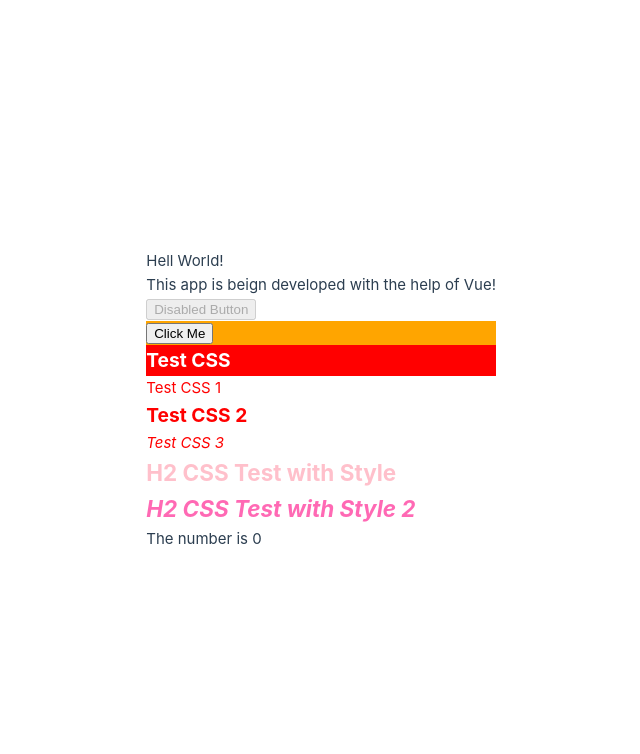
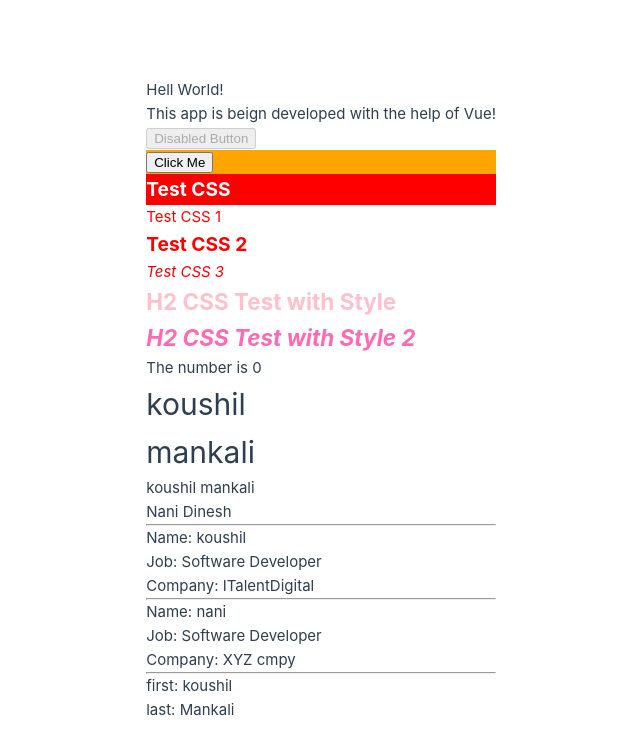
Before and after one commit to koushil-mankali/Vuejs-Practice, a Vue app in the folder vue1/: page / in a window 1280 px wide. Shown: the top 754 px of the page, without its empty margins (144-784 px from the left). Built offline with nearby package versions, Linux system fonts and the light colour scheme.

Commit message:
v-for done

```diff
--- a/vue1/src/App.vue
+++ b/vue1/src/App.vue
@@ -22,6 +22,22 @@ let state = () => {
     },
     displayElement: false,
     num: 0,
+    list1: ["koushil", "mankali"],
+    list2: [
+      { first: "koushil", last: "mankali" },
+      { first: "Nani", last: "Dinesh" },
+    ],
+    list3: [
+      {
+        name: "koushil",
+        det: { job: "Software Developer", cmpy: "ITalentDigital" },
+      },
+      { name: "nani", det: { job: "Software Developer", cmpy: "XYZ cmpy" } },
+    ],
+    list4: {
+      first: "koushil",
+      last: "Mankali",
+    },
   };
 };
 export default {
@@ -57,6 +73,22 @@ export default {
     <div v-if="num > 1">The number is greater than 1</div>
     <div v-else-if="num < -1">The number is lessthan than -1</div>
     <div v-else>The number is 0</div>
+    <template v-for="item in list1" :key="item">
+      <h1>{{ item }}</h1>
+    </template>
+    <div v-for="item in list2" :key="item.first">
+      <span>{{ item.first }}</span>
+      <span>&nbsp;</span>
+      <span>{{ item.last }}</span>
+    </div>
+    <hr />
+    <div v-for="(item, index) in list3" :key="index">
+      <div>Name: {{ item.name }}</div>
+      <div>Job: {{ item.det.job }}</div>
+      <div>Company: {{ item.det.cmpy }}</div>
+      <hr />
+    </div>
+    <div v-for="(list, id) in list4" :key="id">{{ id }}: {{ list }}</div>
   </div>
 </template>
 
```
